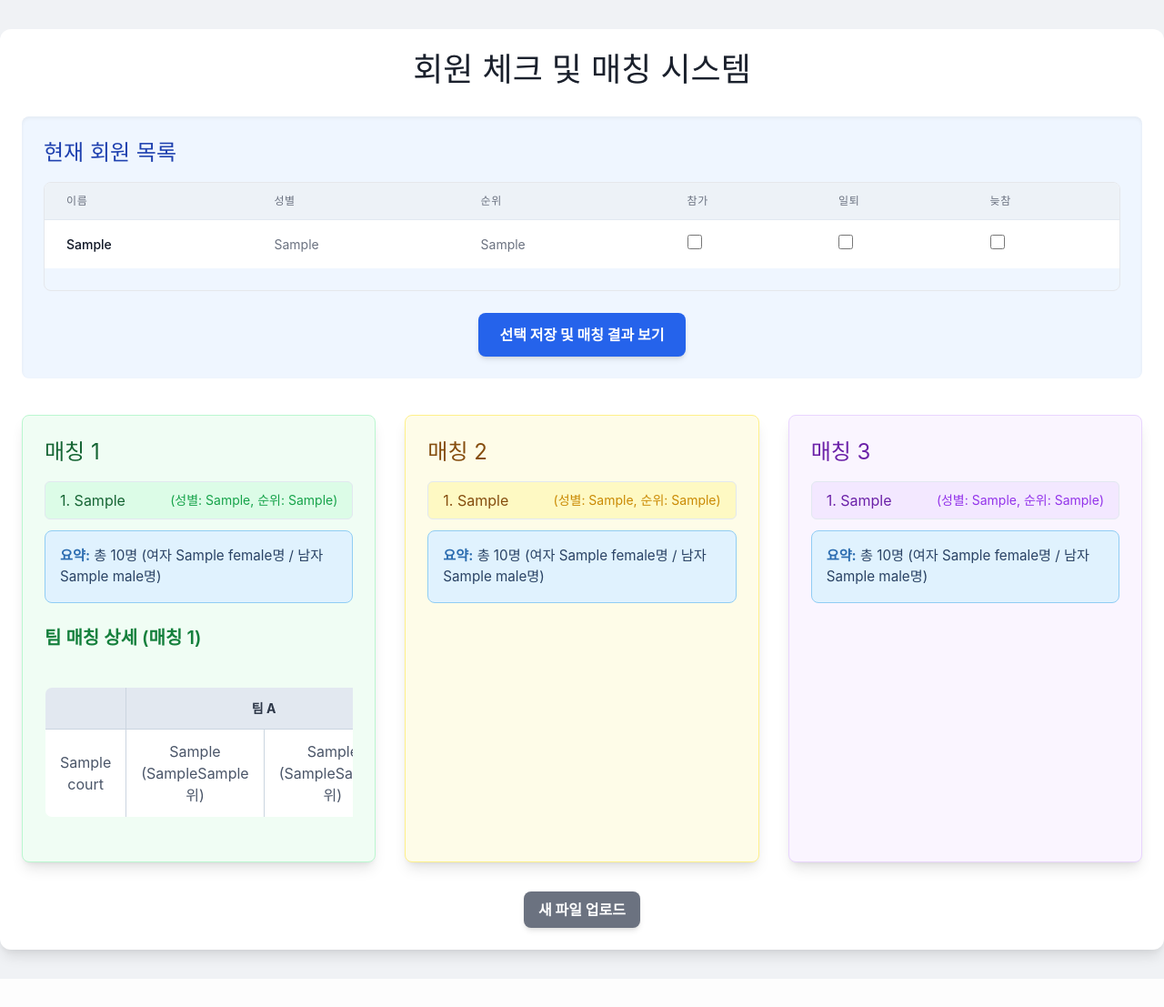
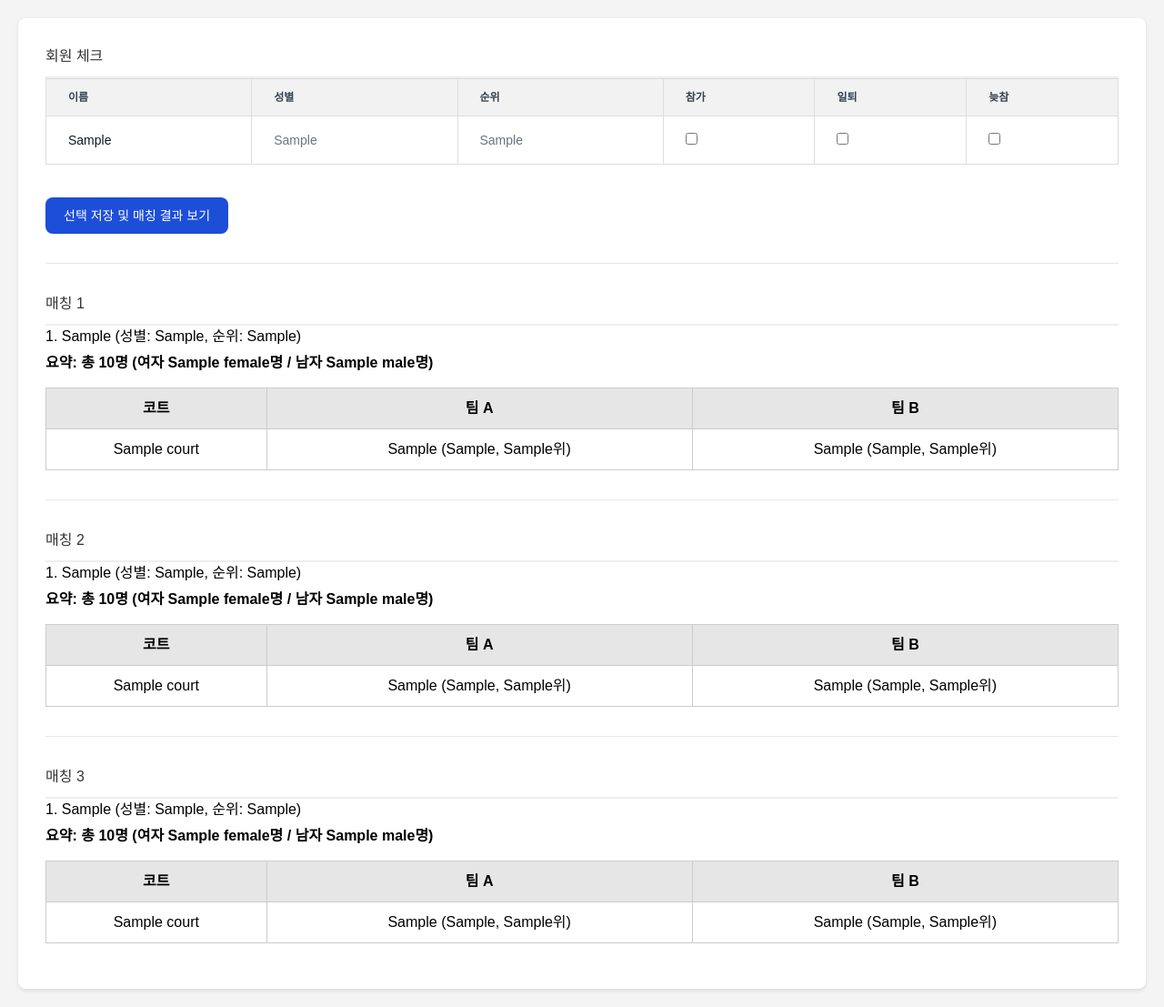
Before and after one commit to trainghost/tennis, a Flask app: template templates/members.html in a window 1280 px wide. Shown: the whole page at 91% size. Before the commit the page ends 1076 px from the top, so only its background shows below. Run offline with Flask 3, Linux system fonts and the light colour scheme; the template is opened without the code that fills it: most values are stand-ins (such as "Sample title", 1, 10 or a date in 2020); some libraries are stand-ins or nearby versions.

Commit message:
Update members.html

```diff
--- a/templates/members.html
+++ b/templates/members.html
@@ -1,255 +1,231 @@
 <!DOCTYPE html>
-<html lang="ko">
+<html>
 <head>
-    <meta charset="UTF-8">
-    <meta name="viewport" content="width=device-width, initial-scale=1.0">
-    <title>회원 체크 및 매칭</title>
-    <!-- Tailwind CSS CDN -->
+    <title>회원 체크</title>
     <script src="https://cdn.tailwindcss.com"></script>
     <style>
         body {
-            font-family: 'Inter', sans-serif;
-            background-color: #f0f2f5;
-            color: #333;
-            line-height: 1.6;
+            font-family: Arial, sans-serif;
+            padding: 20px;
+            background-color: #f4f4f4;
         }
         .container {
-            max-width: 1200px;
-            margin: 2rem auto;
-            padding: 1.5rem;
-            background-color: #ffffff;
-            border-radius: 0.75rem;
-            box-shadow: 0 10px 15px -3px rgba(0, 0, 0, 0.1), 0 4px 6px -2px rgba(0, 0, 0, 0.05);
+            max-width: 900px;
+            margin: auto;
+            background: #fff;
+            padding: 30px;
+            border-radius: 8px;
+            box-shadow: 0 2px 4px rgba(0,0,0,0.1);
         }
         h2, h3 {
-            color: #1a202c;
-            font-weight: 700;
-            margin-bottom: 1.5rem;
+            color: #333;
+            margin-bottom: 20px;
+            border-bottom: 2px solid #eee;
+            padding-bottom: 10px;
         }
         table {
             width: 100%;
             border-collapse: collapse;
-            margin-bottom: 1.5rem;
+            margin-bottom: 20px;
         }
         th, td {
-            padding: 0.75rem 1rem;
+            border: 1px solid #ddd;
+            padding: 8px;
             text-align: left;
-            border-bottom: 1px solid #e2e8f0;
         }
         th {
-            background-color: #edf2f7;
-            font-weight: 600;
-            color: #4a5568;
-            text-transform: uppercase;
-            font-size: 0.875rem;
-        }
-        tr:last-child td {
-            border-bottom: none;
+            background-color: #f2f2f2;
         }
         button {
-            display: inline-block;
-            padding: 0.75rem 1.5rem;
-            background-color: #4299e1;
-            color: #ffffff;
+            background-color: #4CAF50;
+            color: white;
+            padding: 10px 15px;
             border: none;
-            border-radius: 0.5rem;
-            font-weight: 600;
+            border-radius: 4px;
             cursor: pointer;
-            transition: background-color 0.3s ease;
+            font-size: 16px;
         }
         button:hover {
-            background-color: #3182ce;
+            background-color: #45a049;
         }
         ul {
-            list-style: none;
-            padding: 0;
-            margin-bottom: 1.5rem;
+            list-style-type: decimal;
+            padding-left: 20px;
+            margin-bottom: 20px;
         }
-        ul li {
-            background-color: #f7fafc;
-            padding: 0.75rem 1rem;
-            border-radius: 0.5rem;
-            margin-bottom: 0.5rem;
-            display: flex;
-            align-items: center;
-            justify-content: space-between;
-            border: 1px solid #e2e8f0;
+        li {
+            margin-bottom: 5px;
         }
-        ul li:last-child {
-            margin-bottom: 0;
-        }
-        p strong {
-            color: #2d3748;
-        }
-        .summary-box {
-            background-color: #e0f2fe; /* Light blue background */
-            border: 1px solid #90cdf4; /* Blue border */
-            padding: 1rem;
-            border-radius: 0.5rem;
-            margin-top: 0.75rem;
-            font-size: 0.95rem;
-            color: #2a4365; /* Darker blue text */
-        }
-        .summary-box strong {
-            color: #2b6cb0; /* Even darker blue for strong text */
+        p {
+            margin-top: 10px;
+            font-weight: bold;
         }
         .team-match-table {
             width: 100%;
             border-collapse: collapse;
-            margin-top: 1.5rem;
-            border: 1px solid #cbd5e0;
-            border-radius: 0.5rem;
-            overflow: hidden; /* For rounded corners on table */
+            margin-top: 15px;
         }
         .team-match-table th, .team-match-table td {
-            border: 1px solid #cbd5e0;
-            padding: 0.75rem 1rem;
+            border: 1px solid #ccc;
+            padding: 10px;
             text-align: center;
         }
         .team-match-table th {
-            background-color: #e2e8f0;
-            font-weight: 700;
-            color: #2d3748;
+            background-color: #e6e6e6;
         }
-        .team-match-table td {
-            background-color: #ffffff;
-            color: #4a5568;
+        .team-match-table tr:nth-child(even) {
+            background-color: #f9f9f9;
         }
     </style>
 </head>
 <body>
     <div class="container">
-        <h2 class="text-4xl text-center mb-8">회원 체크 및 매칭 시스템</h2>
-
-        <div class="mb-8 p-6 bg-blue-50 rounded-lg shadow-inner">
-            <h3 class="text-2xl mb-4 text-blue-800">현재 회원 목록</h3>
+        <h2>회원 체크</h2>
         <form method="post">
-                <div class="overflow-x-auto rounded-lg border border-gray-200">
-                    <table class="min-w-full divide-y divide-gray-200">
-                        <thead class="bg-gray-50">
+            <table class="w-full text-sm text-left text-gray-500 dark:text-gray-400">
+                <thead class="text-xs text-gray-700 uppercase bg-gray-50 dark:bg-gray-700 dark:text-gray-400">
                     <tr>
-                                <th scope="col" class="px-6 py-3 text-left text-xs font-medium text-gray-500 uppercase tracking-wider">이름</th>
-                                <th scope="col" class="px-6 py-3 text-left text-xs font-medium text-gray-500 uppercase tracking-wider">성별</th>
-                                <th scope="col" class="px-6 py-3 text-left text-xs font-medium text-gray-500 uppercase tracking-wider">순위</th>
-                                <th scope="col" class="px-6 py-3 text-left text-xs font-medium text-gray-500 uppercase tracking-wider">참가</th>
-                                <th scope="col" class="px-6 py-3 text-left text-xs font-medium text-gray-500 uppercase tracking-wider">일퇴</th>
-                                <th scope="col" class="px-6 py-3 text-left text-xs font-medium text-gray-500 uppercase tracking-wider">늦참</th>
+                        <th scope="col" class="px-6 py-3">이름</th>
+                        <th scope="col" class="px-6 py-3">성별</th>
+                        <th scope="col" class="px-6 py-3">순위</th>
+                        <th scope="col" class="px-6 py-3">참가</th>
+                        <th scope="col" class="px-6 py-3">일퇴</th>
+                        <th scope="col" class="px-6 py-3">늦참</th>
                     </tr>
                 </thead>
-                        <tbody class="bg-white divide-y divide-gray-200">
+                <tbody>
                     {% for member in members %}
+                    <tr class="bg-white border-b dark:bg-gray-800 dark:border-gray-700">
+                        <td class="px-6 py-4 font-medium text-gray-900 whitespace-nowrap dark:text-white">{{ member['이름'] }}</td>
+                        <td class="px-6 py-4">{{ member['성별'] }}</td>
+                        <td class="px-6 py-4">{{ member['순위'] }}</td>
+                        <td class="px-6 py-4"><input type="checkbox" name="participate_{{ loop.index0 }}" {% if member.get('참가') %}checked{% endif %}></td>
+                        <td class="px-6 py-4"><input type="checkbox" name="early_{{ loop.index0 }}" {% if member.get('일퇴') %}checked{% endif %}></td>
+                        <td class="px-6 py-4"><input type="checkbox" name="late_{{ loop.index0 }}" {% if member.get('늦참') %}checked{% endif %}></td>
+                    </tr>
+                    {% endfor %}
+                </tbody>
+            </table>
+            <button type="submit" class="mt-4 px-5 py-2.5 text-sm font-medium text-white bg-blue-700 rounded-lg hover:bg-blue-800 focus:ring-4 focus:outline-none focus:ring-blue-300 dark:bg-blue-600 dark:hover:bg-blue-700 dark:focus:ring-blue-800">선택 저장 및 매칭 결과 보기</button>
+        </form>
+
+        <hr class="my-8">
+
+        <h3>매칭 1</h3>
+        <ul>
+            {% for member in participants_1 %}
+                <li>{{ loop.index }}. {{ member['이름'] }} (성별: {{ member['성별'] }}, 순위: {{ member['순위'] }})</li>
+            {% endfor %}
+        </ul>
+        <p><strong>요약:</strong> 총 {{ summary_1.total }}명 (여자 {{ summary_1.female }}명 / 남자 {{ summary_1.male }}명)</p>
+
+        {% if team_match_results_1 %}
+        <table class="team-match-table">
+            <thead>
                 <tr>
-                                <td class="px-6 py-4 whitespace-nowrap text-sm font-medium text-gray-900">{{ member['이름'] }}</td>
-                                <td class="px-6 py-4 whitespace-nowrap text-sm text-gray-500">{{ member['성별'] }}</td>
-                                <td class="px-6 py-4 whitespace-nowrap text-sm text-gray-500">{{ member['순위'] }}</td>
-                                <td class="px-6 py-4 whitespace-nowrap text-sm text-gray-500">
-                                    <input type="checkbox" name="participate_{{ loop.index0 }}" class="h-4 w-4 text-blue-600 focus:ring-blue-500 border-gray-300 rounded" {% if member.get('참가') %}checked{% endif %}>
+                    <th>코트</th>
+                    <th>팀 A</th>
+                    <th>팀 B</th>
+                </tr>
+            </thead>
+            <tbody>
+                {% for match in team_match_results_1 %}
+                <tr>
+                    <td>{{ match.court }}</td>
+                    <td>
+                        {% for member in match.team_a %}
+                            {{ member['이름'] }} ({{ member['성별'] }}, {{ member['순위'] }}위)<br>
+                        {% endfor %}
                     </td>
-                                <td class="px-6 py-4 whitespace-nowrap text-sm text-gray-500">
-                                    <input type="checkbox" name="early_{{ loop.index0 }}" class="h-4 w-4 text-blue-600 focus:ring-blue-500 border-gray-300 rounded" {% if member.get('일퇴') %}checked{% endif %}>
-                                </td>
-                                <td class="px-6 py-4 whitespace-nowrap text-sm text-gray-500">
-                                    <input type="checkbox" name="late_{{ loop.index0 }}" class="h-4 w-4 text-blue-600 focus:ring-blue-500 border-gray-300 rounded" {% if member.get('늦참') %}checked{% endif %}>
+                    <td>
+                        {% for member in match.team_b %}
+                            {{ member['이름'] }} ({{ member['성별'] }}, {{ member['순위'] }}위)<br>
+                        {% endfor %}
                     </td>
                 </tr>
                 {% endfor %}
             </tbody>
         </table>
-                </div>
-                <div class="mt-6 text-center">
-                    <button type="submit" class="bg-blue-600 hover:bg-blue-700 text-white font-bold py-3 px-6 rounded-lg shadow-md transition duration-300 ease-in-out">
-                        선택 저장 및 매칭 결과 보기
-                    </button>
-                </div>
-            </form>
-        </div>
+        {% endif %}
 
-        <div class="grid grid-cols-1 md:grid-cols-3 gap-8 mt-10">
-            <div class="p-6 bg-green-50 rounded-lg shadow-lg border border-green-200">
-                <h3 class="text-2xl mb-4 text-green-800">매칭 1</h3>
-                <ul class="space-y-2">
-                    {% for member in participants_1 %}
-                        <li class="bg-green-100 text-green-800 px-4 py-2 rounded-md flex justify-between items-center">
-                            <span>{{ loop.index }}. {{ member['이름'] }}</span>
-                            <span class="text-sm text-green-600">(성별: {{ member['성별'] }}, 순위: {{ member['순위'] }})</span>
-                        </li>
-                    {% else %}
-                        <li class="text-gray-500">매칭 1 결과가 없습니다.</li>
+        <hr class="my-8">
+
+        <h3>매칭 2</h3>
+        <ul>
+            {% for member in participants_2 %}
+                <li>{{ loop.index }}. {{ member['이름'] }} (성별: {{ member['성별'] }}, 순위: {{ member['순위'] }})</li>
             {% endfor %}
         </ul>
-                <div class="summary-box">
-                    <p><strong>요약:</strong> 총 {{ summary_1.total }}명 (여자 {{ summary_1.female }}명 / 남자 {{ summary_1.male }}명)</p>
-                </div>
+        <p><strong>요약:</strong> 총 {{ summary_2.total }}명 (여자 {{ summary_2.female }}명 / 남자 {{ summary_2.male }}명)</p>
 
-                {# ✅ 매칭 1에 여자 5명, 총 12명일 경우에만 팀 매칭 표 표시 #}
-                {% if team_match_results %}
-                <h4 class="text-xl font-semibold mt-6 mb-4 text-green-700">팀 매칭 상세 (매칭 1)</h4>
-                <div class="overflow-x-auto">
+        {% if team_match_results_2 %} {# 매칭 2 팀 매칭 표 추가 #}
         <table class="team-match-table">
             <thead>
                 <tr>
-                                <th></th>
-                                <th colspan="2">팀 A</th>
-                                <th>vs</th>
-                                <th colspan="2">팀 B</th>
+                    <th>코트</th>
+                    <th>팀 A</th>
+                    <th>팀 B</th>
                 </tr>
             </thead>
             <tbody>
-                            {% for match in team_match_results %}
+                {% for match in team_match_results_2 %}
                 <tr>
                     <td>{{ match.court }}</td>
-                                <td>{{ match.team_a[0]['이름'] }} ({{ match.team_a[0]['성별'] }}{{ match.team_a[0]['순위'] }}위)</td>
-                                <td>{{ match.team_a[1]['이름'] }} ({{ match.team_a[1]['성별'] }}{{ match.team_a[1]['순위'] }}위)</td>
-                                <td></td>
-                                <td>{{ match.team_b[0]['이름'] }} ({{ match.team_b[0]['성별'] }}{{ match.team_b[0]['순위'] }}위)</td>
-                                <td>{{ match.team_b[1]['이름'] }} ({{ match.team_b[1]['성별'] }}{{ match.team_b[1]['순위'] }}위)</td>
+                    <td>
+                        {% for member in match.team_a %}
+                            {{ member['이름'] }} ({{ member['성별'] }}, {{ member['순위'] }}위)<br>
+                        {% endfor %}
+                    </td>
+                    <td>
+                        {% for member in match.team_b %}
+                            {{ member['이름'] }} ({{ member['성별'] }}, {{ member['순위'] }}위)<br>
+                        {% endfor %}
+                    </td>
                 </tr>
                 {% endfor %}
             </tbody>
         </table>
-                </div>
         {% endif %}
-            </div>
 
-            <div class="p-6 bg-yellow-50 rounded-lg shadow-lg border border-yellow-200">
-                <h3 class="text-2xl mb-4 text-yellow-800">매칭 2</h3>
-                <ul class="space-y-2">
-                    {% for member in participants_2 %}
-                        <li class="bg-yellow-100 text-yellow-800 px-4 py-2 rounded-md flex justify-between items-center">
-                            <span>{{ loop.index }}. {{ member['이름'] }}</span>
-                            <span class="text-sm text-yellow-600">(성별: {{ member['성별'] }}, 순위: {{ member['순위'] }})</span>
-                        </li>
-                    {% else %}
-                        <li class="text-gray-500">매칭 2 결과가 없습니다.</li>
+        <hr class="my-8">
+
+        <h3>매칭 3</h3>
+        <ul>
+            {% for member in participants_3 %}
+                <li>{{ loop.index }}. {{ member['이름'] }} (성별: {{ member['성별'] }}, 순위: {{ member['순위'] }})</li>
             {% endfor %}
         </ul>
-                <div class="summary-box">
-                    <p><strong>요약:</strong> 총 {{ summary_2.total }}명 (여자 {{ summary_2.female }}명 / 남자 {{ summary_2.male }}명)</p>
-                </div>
-            </div>
+        <p><strong>요약:</strong> 총 {{ summary_3.total }}명 (여자 {{ summary_3.female }}명 / 남자 {{ summary_3.male }}명)</p>
 
-            <div class="p-6 bg-purple-50 rounded-lg shadow-lg border border-purple-200">
-                <h3 class="text-2xl mb-4 text-purple-800">매칭 3</h3>
-                <ul class="space-y-2">
-                    {% for member in participants_3 %}
-                        <li class="bg-purple-100 text-purple-800 px-4 py-2 rounded-md flex justify-between items-center">
-                            <span>{{ loop.index }}. {{ member['이름'] }}</span>
-                            <span class="text-sm text-purple-600">(성별: {{ member['성별'] }}, 순위: {{ member['순위'] }})</span>
-                        </li>
-                    {% else %}
-                        <li class="text-gray-500">매칭 3 결과가 없습니다.</li>
+        {% if team_match_results_3 %} {# 매칭 3 팀 매칭 표 추가 #}
+        <table class="team-match-table">
+            <thead>
+                <tr>
+                    <th>코트</th>
+                    <th>팀 A</th>
+                    <th>팀 B</th>
+                </tr>
+            </thead>
+            <tbody>
+                {% for match in team_match_results_3 %}
+                <tr>
+                    <td>{{ match.court }}</td>
+                    <td>
+                        {% for member in match.team_a %}
+                            {{ member['이름'] }} ({{ member['성별'] }}, {{ member['순위'] }}위)<br>
                         {% endfor %}
-                </ul>
-                <div class="summary-box">
-                    <p><strong>요약:</strong> 총 {{ summary_3.total }}명 (여자 {{ summary_3.female }}명 / 남자 {{ summary_3.male }}명)</p>
-                </div>
-            </div>
-        </div>
-        <div class="mt-8 text-center">
-            <a href="/" class="inline-block bg-gray-500 hover:bg-gray-600 text-white font-bold py-2 px-4 rounded-lg shadow-md transition duration-300 ease-in-out">
-                새 파일 업로드
-            </a>
-        </div>
+                    </td>
+                    <td>
+                        {% for member in match.team_b %}
+                            {{ member['이름'] }} ({{ member['성별'] }}, {{ member['순위'] }}위)<br>
+                        {% endfor %}
+                    </td>
+                </tr>
+                {% endfor %}
+            </tbody>
+        </table>
+        {% endif %}
+
     </div>
 </body>
 </html>
```
Lines whose indentation alone changed are shown as unchanged.
